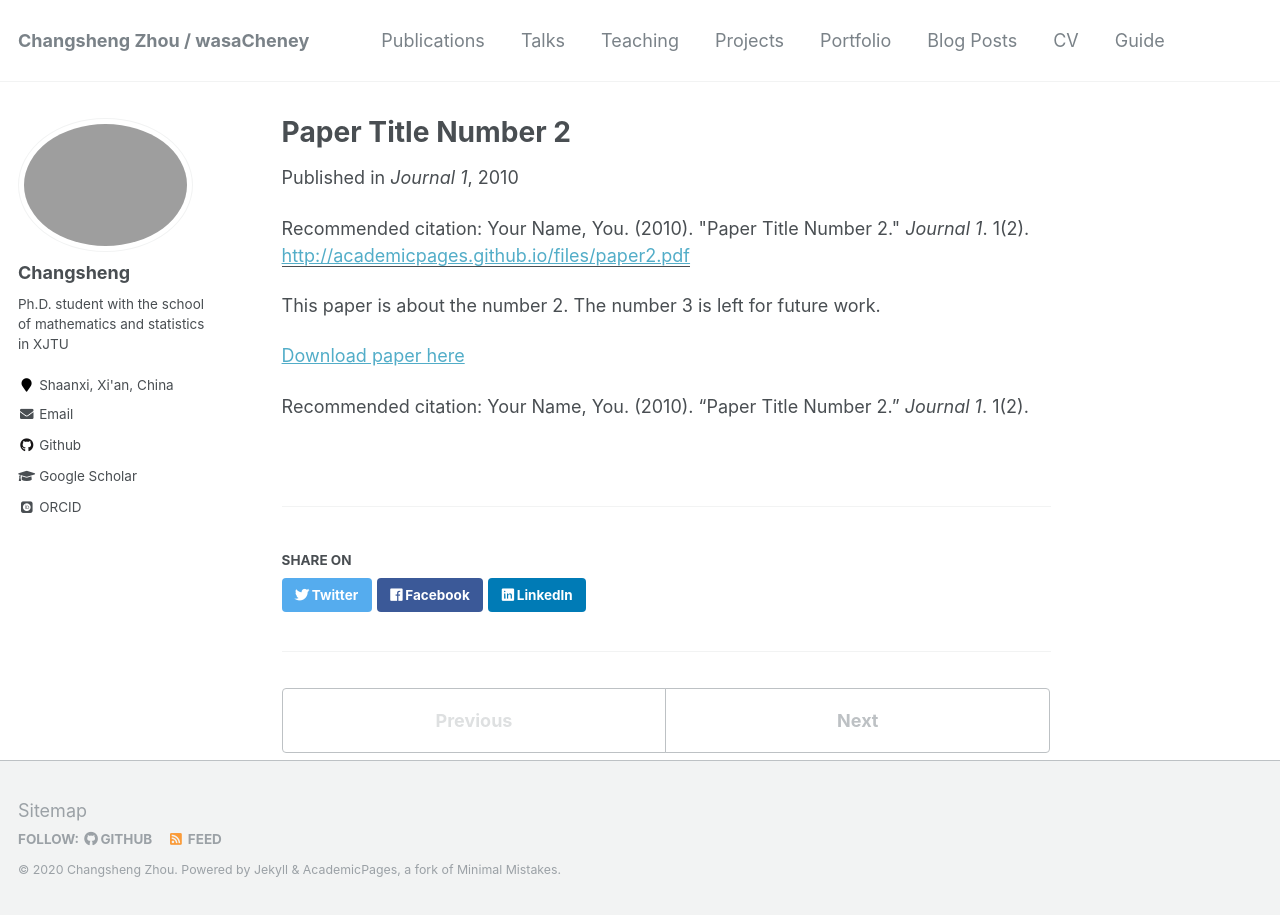
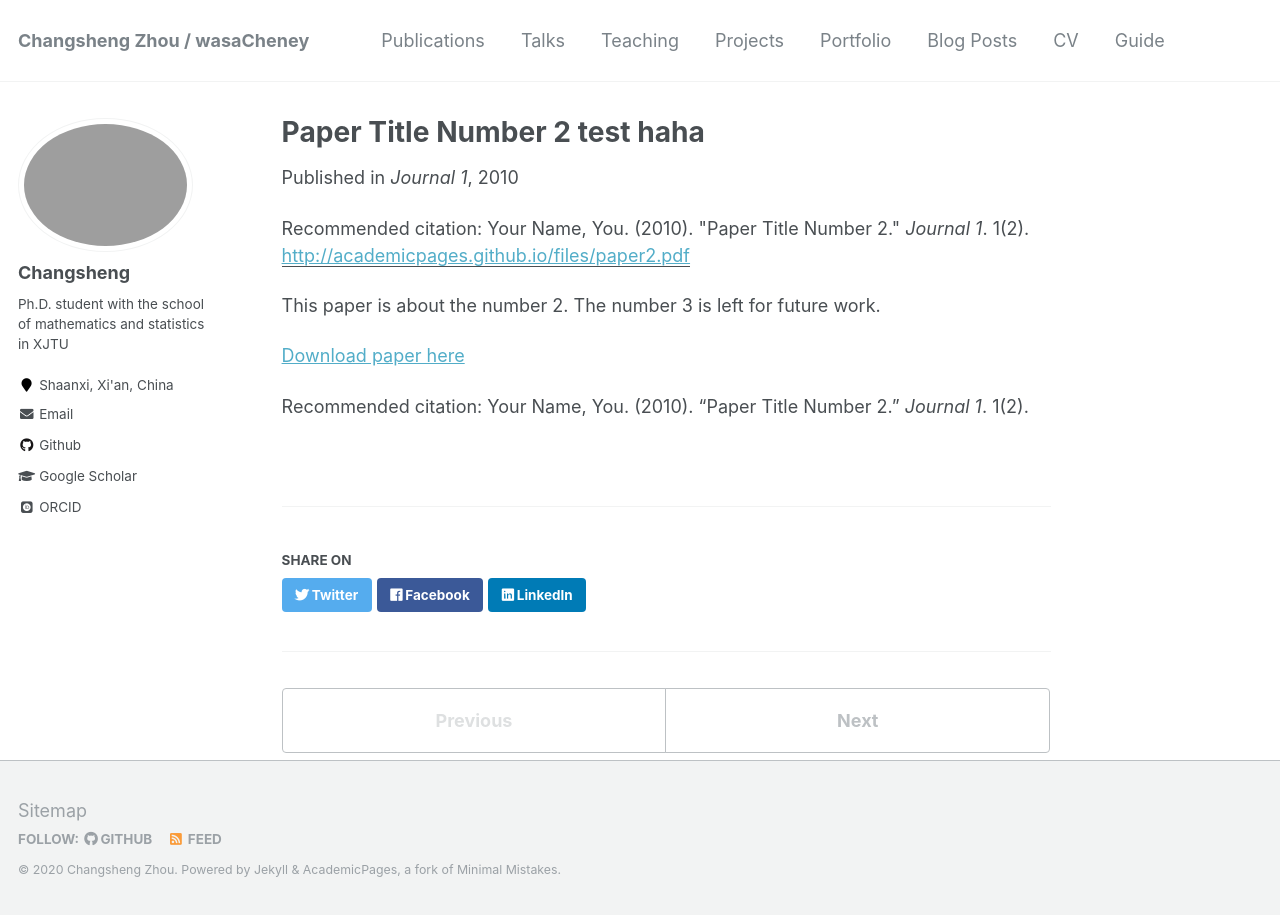
Before and after one commit to wasaCheney/wasaCheney.github.io, a Jekyll site: the page built from _publications/2010-10-01-paper-title-number-2.md, in a window 1280 px wide. Built offline with Jekyll 4.4.1, drawn with Linux system fonts in a browser that asks for light colours; some web fonts are replaced; a file with an impossible date is left out.

Commit message:
publication(s)

```diff
--- a/_publications/2010-10-01-paper-title-number-2.md
+++ b/_publications/2010-10-01-paper-title-number-2.md
@@ -1,7 +1,7 @@
 ---
-title: "Paper Title Number 2"
+title: "Paper Title Number 2 test haha"
 collection: publications
-permalink: /publication/2010-10-01-paper-title-number-2
+permalink: /publications/2010-10-01-paper-title-number-2
 excerpt: 'This paper is about the number 2. The number 3 is left for future work.'
 date: 2010-10-01
 venue: 'Journal 1'
```
Also changed, not shown: _publications/2015-10-01-paper-title-number-3.md (+1 -1 lines), _publications/ZhouZL18.md (+1 -1 lines), _publications/xixi.md (+1 -1 lines).
